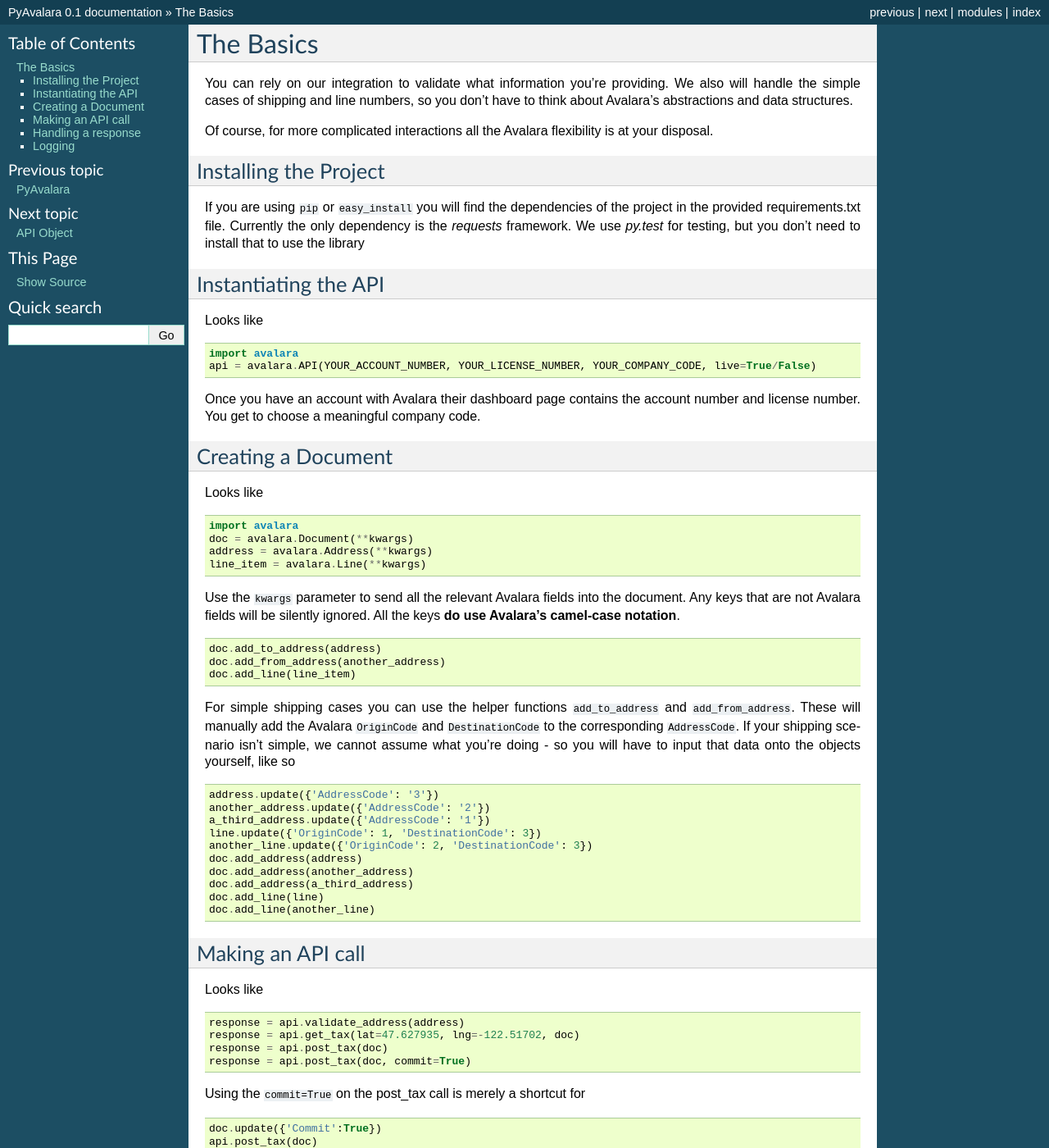
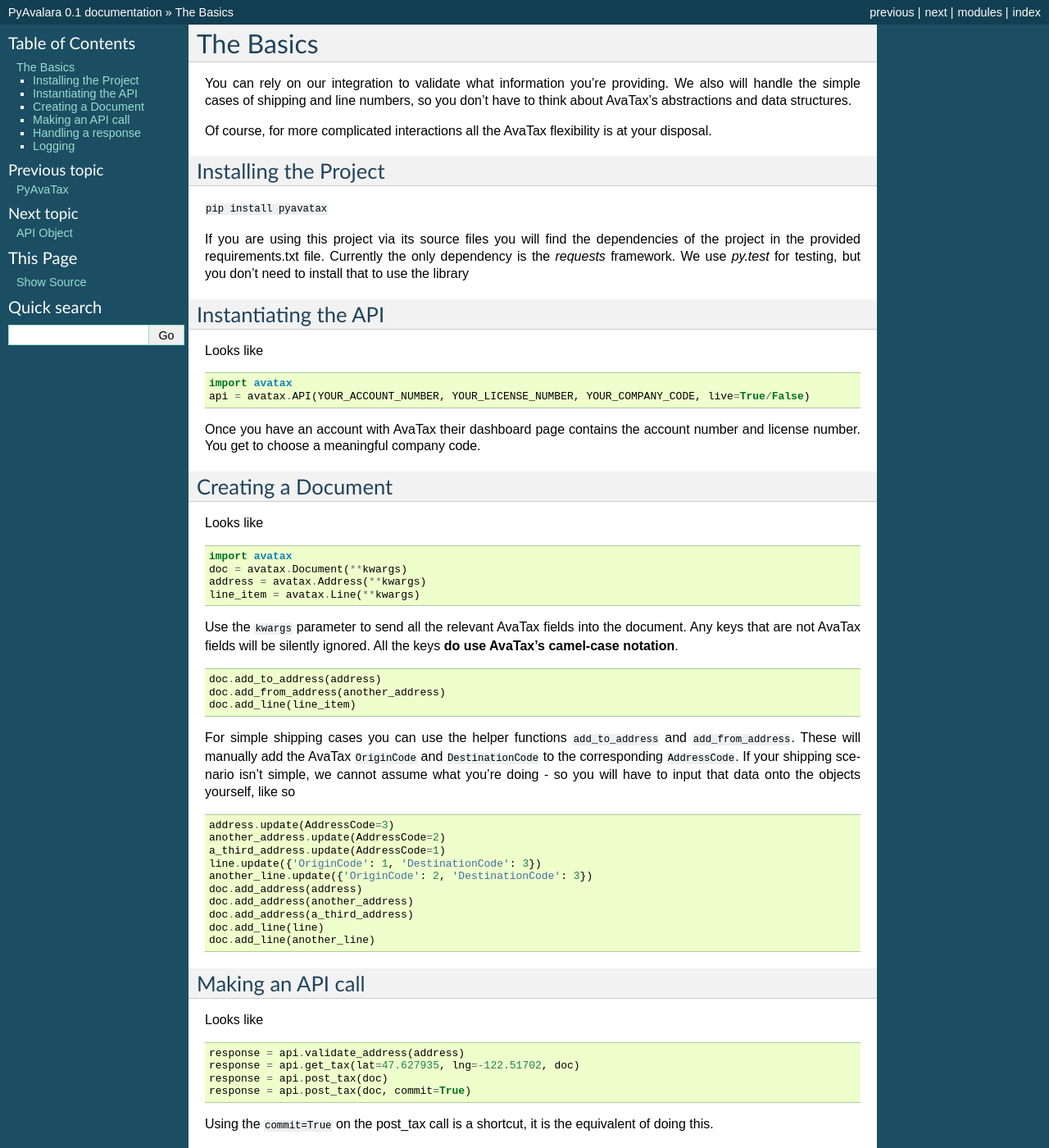
Before and after one commit to activefrequency/pyavatax, a Sphinx documentation site: the page built from docs/basics.rst, in a window 1280 px wide and 1400 px high. Shown: the whole window at 82% size. Built offline with Sphinx 7.4.7, drawn with Linux system fonts in a browser that asks for light colours; some of the changed text lies outside the part shown.

Commit message:
doc changes

```diff
--- a/docs/basics.rst
+++ b/docs/basics.rst
@@ -3,47 +3,49 @@
 The Basics
 ==========
 
-You can rely on our integration to validate what information you're providing. We also will handle the simple cases of shipping and line numbers, so you don't have to think about Avalara's abstractions and data structures.
+You can rely on our integration to validate what information you're providing. We also will handle the simple cases of shipping and line numbers, so you don't have to think about AvaTax's abstractions and data structures.
 
-Of course, for more complicated interactions all the Avalara flexibility is at your disposal.
+Of course, for more complicated interactions all the AvaTax flexibility is at your disposal.
 
 
 Installing the Project
 ----------------------
 
-If you are using ``pip`` or ``easy_install`` you will find the dependencies of the project in the provided requirements.txt file. Currently the only dependency is the `requests` framework. We use `py.test` for testing, but you don't need to install that to use the library
+``pip install pyavatax``
+
+If you are using this project via its source files you will find the dependencies of the project in the provided requirements.txt file. Currently the only dependency is the `requests` framework. We use `py.test` for testing, but you don't need to install that to use the library
 
 
 Instantiating the API
 ---------------------
 Looks like
 ::
-    import avalara
-    api = avalara.API(YOUR_ACCOUNT_NUMBER, YOUR_LICENSE_NUMBER, YOUR_COMPANY_CODE, live=True/False)
+    import avatax
+    api = avatax.API(YOUR_ACCOUNT_NUMBER, YOUR_LICENSE_NUMBER, YOUR_COMPANY_CODE, live=True/False)
 
-Once you have an account with Avalara their dashboard page contains the account number and license number. You get to choose a meaningful company code.
+Once you have an account with AvaTax their dashboard page contains the account number and license number. You get to choose a meaningful company code.
 
 
 Creating a Document
 -------------------
 Looks like
 ::
-    import avalara
-    doc = avalara.Document(**kwargs)
-    address = avalara.Address(**kwargs)
-    line_item = avalara.Line(**kwargs)
+    import avatax
+    doc = avatax.Document(**kwargs)
+    address = avatax.Address(**kwargs)
+    line_item = avatax.Line(**kwargs)
 
-Use the ``kwargs`` parameter to send all the relevant Avalara fields into the document. Any keys that are not Avalara fields will be silently ignored. All the keys **do use Avalara's camel-case notation**.
+Use the ``kwargs`` parameter to send all the relevant AvaTax fields into the document. Any keys that are not AvaTax fields will be silently ignored. All the keys **do use AvaTax's camel-case notation**.
 ::
     doc.add_to_address(address)
     doc.add_from_address(another_address)
     doc.add_line(line_item)
 
-For simple shipping cases you can use the helper functions ``add_to_address`` and ``add_from_address``. These will manually add the Avalara ``OriginCode`` and ``DestinationCode`` to the corresponding ``AddressCode``. If your shipping scenario isn't simple, we cannot assume what you're doing - so you will have to input that data onto the objects yourself, like so
+For simple shipping cases you can use the helper functions ``add_to_address`` and ``add_from_address``. These will manually add the AvaTax ``OriginCode`` and ``DestinationCode`` to the corresponding ``AddressCode``. If your shipping scenario isn't simple, we cannot assume what you're doing - so you will have to input that data onto the objects yourself, like so
 ::
-    address.update({'AddressCode': '3'})
-    another_address.update({'AddressCode': '2'})
-    a_third_address.update({'AddressCode': '1'})
+    address.update(AddressCode=3)
+    another_address.update(AddressCode=2)
+    a_third_address.update(AddressCode=1)
     line.update({'OriginCode': 1, 'DestinationCode': 3})
     another_line.update({'OriginCode': 2, 'DestinationCode': 3})
     doc.add_address(address)
@@ -62,10 +64,12 @@
     response = api.post_tax(doc)
     response = api.post_tax(doc, commit=True)
 
-Using the ``commit=True`` on the post_tax call is merely a shortcut for
+Using the ``commit=True`` on the post_tax call is a shortcut, it is the equivalent of doing this.
 ::
-    doc.update({'Commit':True})
+    doc.update(Commit=True)
     api.post_tax(doc)
+
+However, it will also perform an additional check. Submitting a ``SalesOrder`` (any ``XXXXXOrder``) to AvaTax with ``Commit=True`` won't result in a saved and committed document. It is the wrong type. It needs to be ``SalesInvoice`` ( or ``XXXXXXInvoice``). So if we find an ``XXXXXOrder`` and you pass ``commit=True`` we will automatically update the type for you
 
 You can perform that update logic anywhere and know that ``post_tax`` even without ``commit`` will remain true to the document's state.
 
@@ -79,9 +83,9 @@
     else:
         raise ApplicationException(response.error)
 
-The JSON response from Avalara is automatically parsed onto the response object. In the case of a "GetTax" call the attribute 'Tax' is the total taxable amount for your transaction
+The JSON response from AvaTax is automatically parsed onto the response object. In the case of a "GetTax" call the attribute 'Tax' is the total taxable amount for your transaction
 
-If the response is not successful, the ``error`` attribute is a list of tuples. The first position is either the offending field (if there is one) or the Avalara class which threw the error. The second position is a human readable description of the error provided by Avalara
+If the response is not successful, the ``error`` attribute is a list of tuples. The first position is either the offending field (if there is one) or the AvaTax class which threw the error. The second position is a human readable description of the error provided by AvaTax
 
 Should you need access to the actual response or request the ``response`` attribute is the ``Request`` object which has ``headers``, ``full_url``, ``body``, and other parameters. The ``response`` attribute also has a ``request`` attribute which contains information about the raw request. If you need more details check out their documentation.
 
```
Also changed, not shown: docs/api.rst (+13 -13 lines), docs/index.rst (+5 -5 lines).
